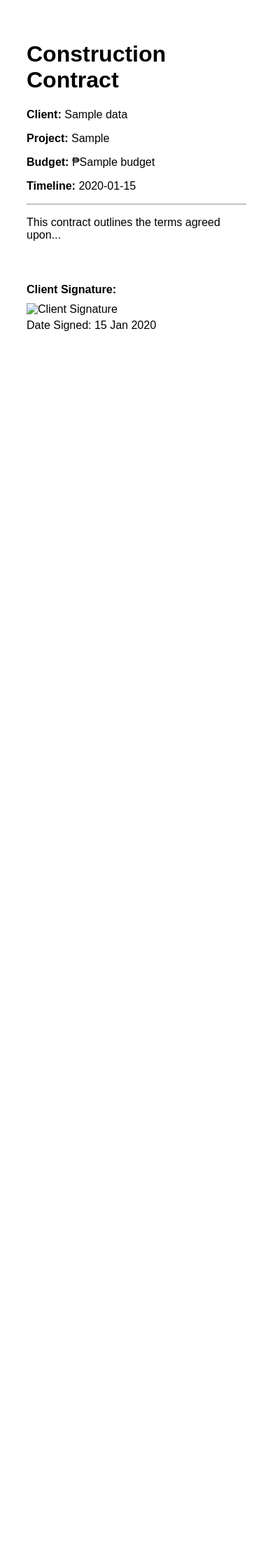
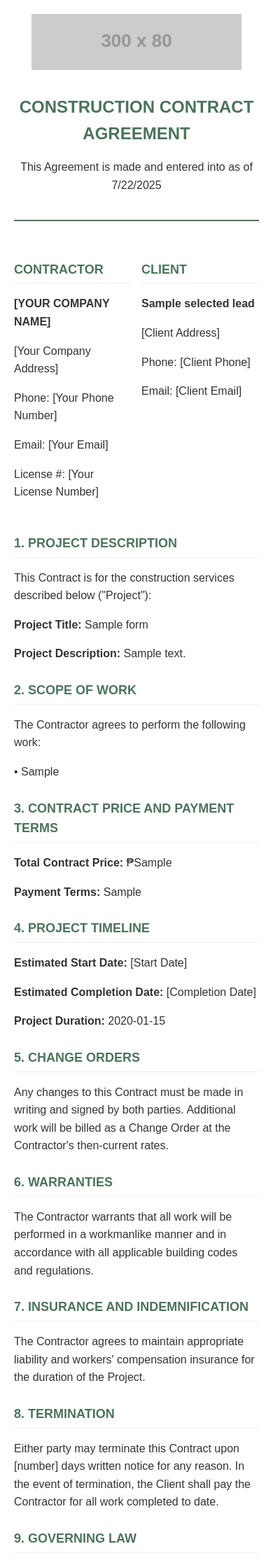
Before and after one commit to CAquino-dev/Construction-Management-System-for-DUV-Engineers, a Node server app: template backend/templates/contract_template.ejs in a window 390 px wide; the page is wider, and only the part inside the window is pictured. Shown: the top 2236 px of that part at 70% size. Before the commit the page ends 473 px from the top of that part, so only its background shows below. Run offline with Node 20, Linux system fonts and the light colour scheme; the template is opened without the code that fills it: most values are stand-ins (such as "Sample title", 1, 10 or a date in 2020); some libraries are stand-ins or nearby versions.

Commit message:
create a page for the finance team to view contracts and approve or reject them

```diff
--- a/backend/routes/financeRoute.js
+++ b/backend/routes/financeRoute.js
@@ -2,15 +2,19 @@
 const router = express.Router();
 
 const { getFinance, updatePayrollStatus, getApprovedPayslips, financeUpdatePayslipStatus, financeProcessPayslipPayment,
-    getCeoApprovedPayslips, createPayment, getProjectsWithPendingPayments, getMilestonesForPaymentByProject, getAllExpensesApprovedByEngineer, updateFinanceApprovalStatus } = require('../controller/financeManagementController');
+    getCeoApprovedPayslips, createPayment, getProjectsWithPendingPayments, getMilestonesForPaymentByProject,
+    getAllExpensesApprovedByEngineer, updateFinanceApprovalStatus, getContracts, approveContract, rejectContract } = require('../controller/financeManagementController');
 
 router.get('/getFinance', getFinance);
 router.get('/getApprovedPayslips', getApprovedPayslips);
 router.get('/getCeoApprovedPayslips', getCeoApprovedPayslips);
+router.get('/getContracts', getContracts);
 router.put('/payroll/update-status', updatePayrollStatus);
 router.put('/updatePayslipStatus', financeUpdatePayslipStatus);
 router.put('/updatePaymentStatus', financeProcessPayslipPayment)
 router.post('/payments', createPayment);
+router.post('/contracts/:id/approve', approveContract);
+router.post('/contracts/:id/reject', rejectContract);
 router.get('/projects/with-pending-payments', getProjectsWithPendingPayments);
 router.get('/projects/:projectId/milestones/for-payment', getMilestonesForPaymentByProject);
 router.get('/project/expenses/approved-by-engineer', getAllExpensesApprovedByEngineer);
--- a/backend/templates/contract_template.ejs
+++ b/backend/templates/contract_template.ejs
@@ -1,47 +1,154 @@
 <!DOCTYPE html>
-<html>
+<html lang="en">
 <head>
     <meta charset="UTF-8">
+    <meta name="viewport" content="width=device-width, initial-scale=1.0">
+    <title>Construction Contract Agreement</title>
     <style>
-      body { font-family: Arial, sans-serif; padding: 30px; }
-      .signature-section {
-        margin-top: 60px;
+        body {
+            font-family: Arial, sans-serif;
+            line-height: 1.6;
+            color: #333;
+            max-width: 900px;
+            margin: 0 auto;
+            padding: 20px;
         }
-      .signature-label {
-        font-weight: bold;
+        .header {
+            text-align: center;
+            margin-bottom: 30px;
+            border-bottom: 2px solid #4c735c;
+            padding-bottom: 20px;
+        }
+        .company-logo {
+            height: 80px;
             margin-bottom: 10px;
         }
-      .signature-image {
-        width: 200px;
-        height: auto;
+        h1 {
+            color: #4c735c;
+            font-size: 24px;
+            margin-bottom: 5px;
         }
-      .signature-box {
+        h2 {
+            color: #4c735c;
+            font-size: 18px;
+            margin-top: 25px;
+            border-bottom: 1px solid #eee;
+            padding-bottom: 5px;
+        }
+        .parties {
+            display: flex;
+            justify-content: space-between;
+            margin-bottom: 30px;
+        }
+        .party {
+            width: 48%;
+        }
+        .signature-block {
+            margin-top: 50px;
+            display: flex;
+            justify-content: space-between;
+        }
+        .signature-line {
             width: 300px;
-        height: 100px;
-        border: 1px solid #000;
+            border-top: 1px solid #000;
+            margin-top: 50px;
+            text-align: center;
+        }
+        .scope-item {
+            margin-bottom: 10px;
+        }
+        .dated {
+            text-align: right;
+            margin-bottom: 30px;
+        }
+        footer {
+            margin-top: 50px;
+            text-align: center;
+            font-size: 12px;
+            color: #666;
         }
     </style>
 </head>
 <body>
-    <h1>Construction Contract</h1>
+    <div class="header">
+        <img src="https://placehold.co/300x80" alt="Construction company logo showing a modern building silhouette with the company name below in bold letters" class="company-logo">
+        <h1>CONSTRUCTION CONTRACT AGREEMENT</h1>
+        <p>This Agreement is made and entered into as of <span class="effective-date"><%= new Date().toLocaleDateString() %></span></p>
+    </div>
 
-    <p><strong>Client:</strong> <%= data.client_name %></p>
-    <p><strong>Project:</strong> <%= data.project_interest %></p>
-    <p><strong>Budget:</strong> ₱<%= data.budget %></p>
-    <p><strong>Timeline:</strong> <%= data.timeline %></p>
+    <div class="parties">
+        <div class="party">
+            <h2>CONTRACTOR</h2>
+            <p><strong>[YOUR COMPANY NAME]</strong></p>
+            <p>[Your Company Address]</p>
+            <p>Phone: [Your Phone Number]</p>
+            <p>Email: [Your Email]</p>
+            <p>License #: [Your License Number]</p>
+        </div>
+        <div class="party">
+            <h2>CLIENT</h2>
+            <p><strong><%= selectedLead.client_name %></strong></p>
+            <p>[Client Address]</p>
+            <p>Phone: [Client Phone]</p>
+            <p>Email: [Client Email]</p>
+        </div>
+    </div>
 
-    <hr>
-    <p>This contract outlines the terms agreed upon...</p>
+    <h2>1. PROJECT DESCRIPTION</h2>
+    <p>This Contract is for the construction services described below ("Project"):</p>
+    <p><strong>Project Title:</strong> <%= formData.title %></p>
+    <p><strong>Project Description:</strong> <%= formData.description %></p>
 
-    <div class="signature-section">
-      <p class="signature-label">Client Signature:</p>
-      <% if (data.signatureImagePath) { %>
-        <img class="signature-image" src="file://<%= data.signatureImagePath %>" alt="Client Signature" />
-        <p style="margin-top: 5px;">Date Signed: <%= data.dateSigned || '__________' %></p>
-      <% } else { %>
-        <div class="signature-box"></div>
-        <p style="margin-top: 5px;">Date: ___________________</p>
-      <% } %>
+    <h2>2. SCOPE OF WORK</h2>
+    <p>The Contractor agrees to perform the following work:</p>
+    <% formData.scope_of_work.forEach(item => { %>
+        <div class="scope-item">• <%= item %></div>
+    <% }); %>
+
+    <h2>3. CONTRACT PRICE AND PAYMENT TERMS</h2>
+    <p><strong>Total Contract Price:</strong> ₱<%= formData.budget_estimate %></p>
+    <p><strong>Payment Terms:</strong> <%= formData.payment_terms || '50% down payment, 30% upon completion of [milestone], 20% upon final completion and acceptance' %></p>
+
+    <h2>4. PROJECT TIMELINE</h2>
+    <p><strong>Estimated Start Date:</strong> [Start Date]</p>
+    <p><strong>Estimated Completion Date:</strong> [Completion Date]</p>
+    <p><strong>Project Duration:</strong> <%= formData.timeline_estimate %></p>
+
+    <h2>5. CHANGE ORDERS</h2>
+    <p>Any changes to this Contract must be made in writing and signed by both parties. Additional work will be billed as a Change Order at the Contractor's then-current rates.</p>
+
+    <h2>6. WARRANTIES</h2>
+    <p>The Contractor warrants that all work will be performed in a workmanlike manner and in accordance with all applicable building codes and regulations.</p>
+
+    <h2>7. INSURANCE AND INDEMNIFICATION</h2>
+    <p>The Contractor agrees to maintain appropriate liability and workers' compensation insurance for the duration of the Project.</p>
+
+    <h2>8. TERMINATION</h2>
+    <p>Either party may terminate this Contract upon [number] days written notice for any reason. In the event of termination, the Client shall pay the Contractor for all work completed to date.</p>
+
+    <h2>9. GOVERNING LAW</h2>
+    <p>This Contract shall be governed by and construed in accordance with the laws of [State/Country].</p>
+
+    <h2>10. ENTIRE AGREEMENT</h2>
+    <p>This Contract represents the entire agreement between the parties and supersedes all prior negotiations, representations, or agreements.</p>
+
+    <div class="signature-block">
+        <div>
+            <p><strong>[YOUR COMPANY NAME]</strong></p>
+            <div class="signature-line"></div>
+            <p>Authorized Signature</p>
+            <p>Date: _______________</p>
         </div>
+        <div>
+            <p><strong><%= selectedLead.client_name %></strong></p>
+            <div class="signature-line"></div>
+            <p>Authorized Signature</p>
+            <p>Date: _______________</p>
+        </div>
+    </div>
+
+    <footer>
+        <p>This document constitutes a legally binding contract between the parties named above.</p>
+    </footer>
 </body>
 </html>
--- a/src/App.jsx
+++ b/src/App.jsx
@@ -39,6 +39,7 @@
 import  Appointment from './pages/admin/Appointment';
 import { AddClient } from './pages/admin/AddClient';
 import LeadManagement from './pages/admin/LeadManagement';
+import FinanceContracts from './pages/admin/FinanceContracts';
 import Proposal from './pages/admin/Proposal';
 import ProposalRespond from './pages/userPages/ProposalRespond';
 import ContractRespond from './pages/userPages/ContractRespond';
@@ -90,6 +91,7 @@
           <Route path='hr/payroll' element={<EmployeePayroll/>} />
           <Route path='hr/payslip' element={<Payslip/>} />
           <Route path='finance/approved-payroll-from-hr' element={<Finance/>} />
+          <Route path='finance/view-contracts' element={<FinanceContracts/>} />
           <Route path='finance/approved-payroll-from-ceo' element={<ApprovedPayrollOfCeo/>} />
           <Route path='finance/budget-supply-request' element={<FinanceBudgetSupplyRequest/>} />
           <Route path='site-manager/projects' element={<Projects/>} />
--- a/src/components/adminComponents/AdminNavbar.jsx
+++ b/src/components/adminComponents/AdminNavbar.jsx
@@ -34,7 +34,7 @@
         { name: "Appointment Requests", icon: <UserCircleCheck size={20} />, href: "/admin-dashboard/appointment",},
         { name: "Lead", icon: <UserCircleCheck size={20} />, href: "/admin-dashboard/sales/lead",},
         { name: "Proposal", icon: <UserCircleCheck size={20} />, href: "/admin-dashboard/site-manager/proposal",},
-
+        { name: "Contracts", icon: <UserCircleCheck size={20} />, href: "/admin-dashboard/finance/view-contracts",},
     ];
 
     const currentPage = (() => {
```
Also changed, not shown: backend/controller/financeManagementController.js (+38 -1 lines), backend/controller/projectManagerController.js (+42 -9 lines), src/pages/admin/FinanceContracts.jsx (added, +98 -0 lines), 6 other files. Lines whose indentation alone changed are shown as unchanged.
